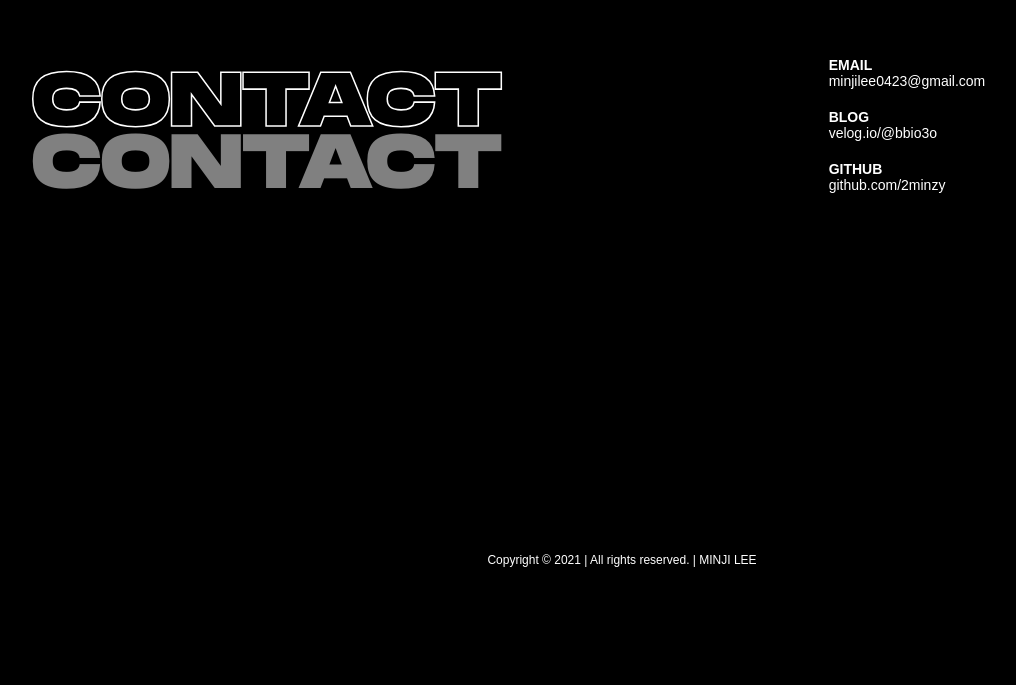
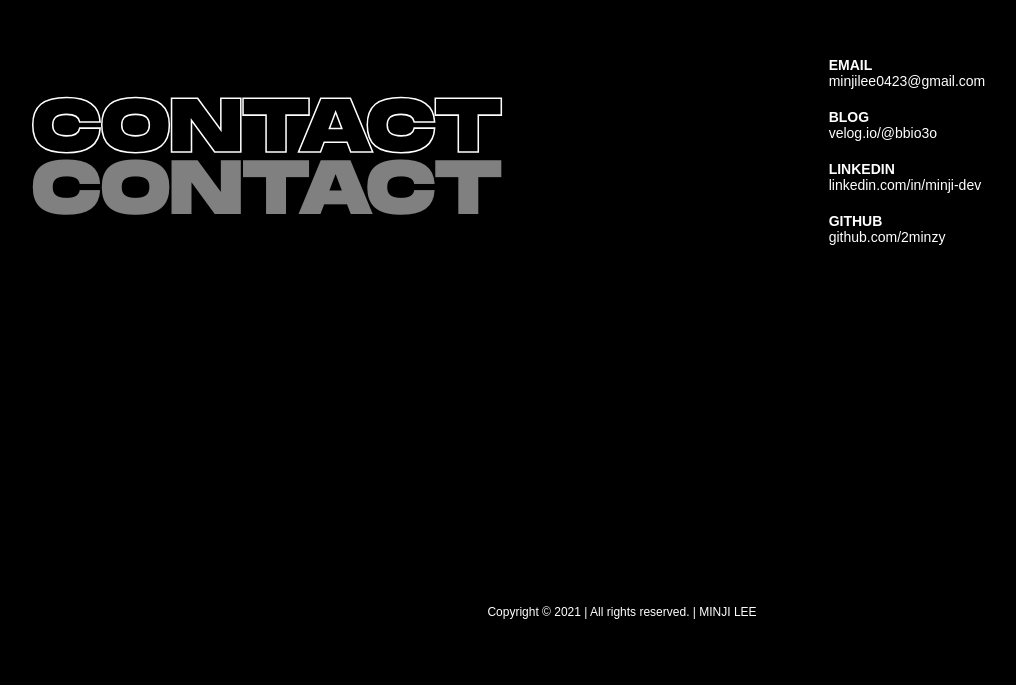
Before and after one commit to 2minzy/portfolio, a Gatsby site: page / in a window 1280 px wide. Shown: the part 7482-8167 px from the top of the page, without its empty margins (18-1034 px from the left). Before the commit the page ends 8115 px from the top, so only its background shows below. Built offline with nearby package versions, Linux system fonts and the light colour scheme; Gatsby itself is replaced by a stand-in of ours; a web font is replaced by a local one.

Commit message:
Updated contact

```diff
--- a/src/components/sections/Contact.js
+++ b/src/components/sections/Contact.js
@@ -49,6 +49,17 @@ const Contact = () => {
           </Info>
 
           <Info>
+            <h4>LINKEDIN</h4>
+            <a
+              href="https://www.linkedin.com/in/minji-lee-dev/"
+              target="_blank"
+              rel="noopener noreferrer"
+            >
+              linkedin.com/in/minji-dev
+            </a>
+          </Info>
+
+          <Info>
             <h4>GITHUB</h4>
             <a
               href="https://github.com/2minzy"
```
